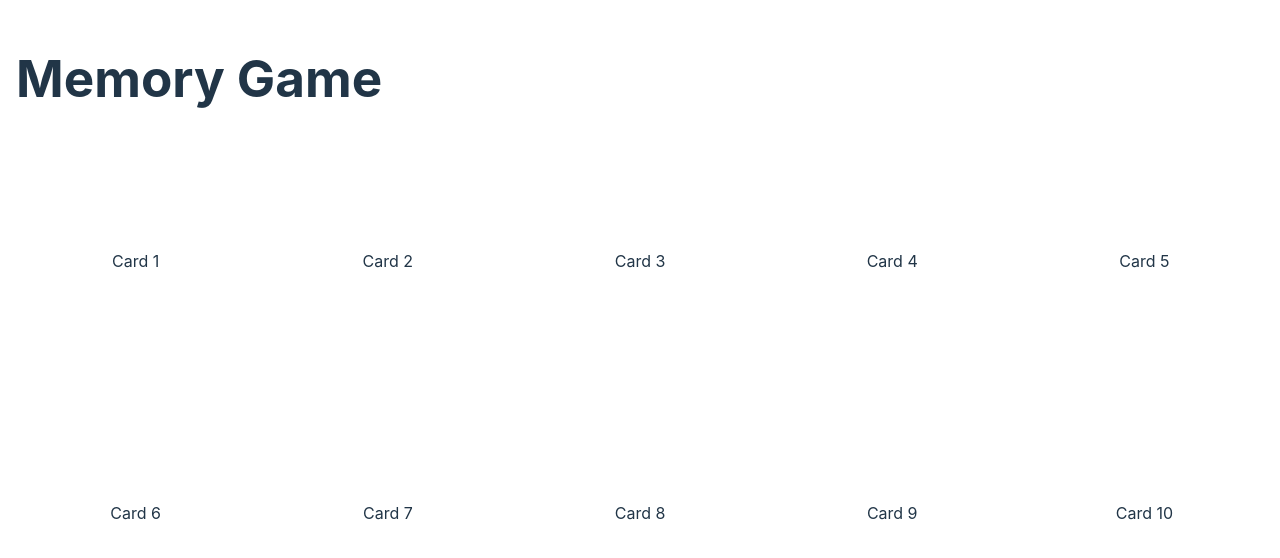
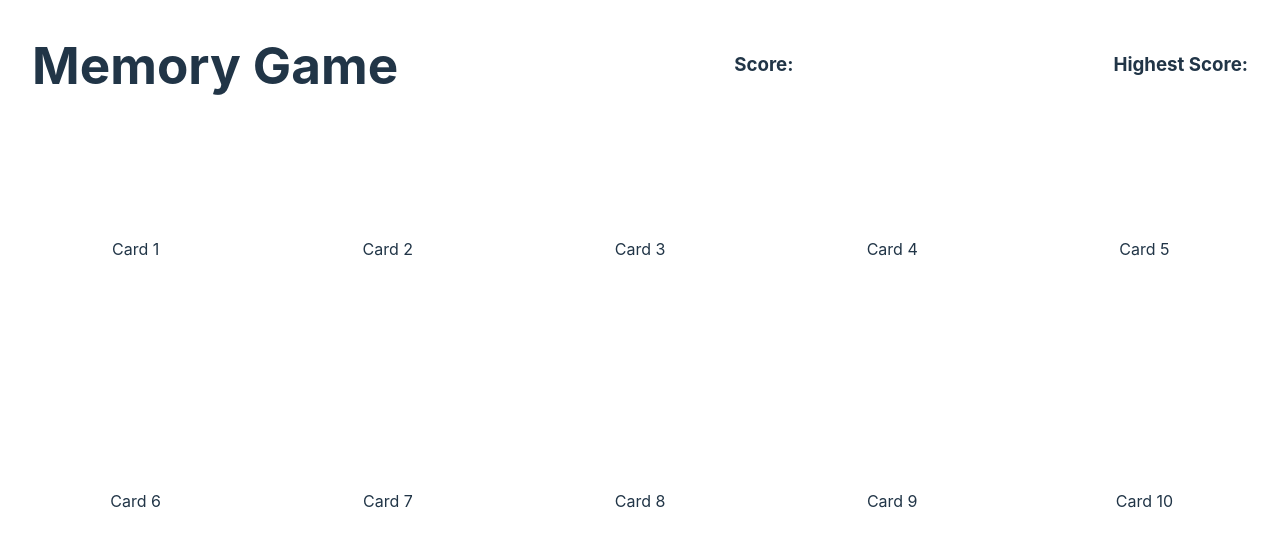
Before and after one commit to Necryl/TOP-Project-Memory-Card, a React (Vite) app: page / in a window 1280 px wide. Shown: the top 558 px of the page. Built offline with nearby package versions, Linux system fonts and the light colour scheme.

Commit message:
create a nav bar and add score indicators

```diff
--- a/src/App.css
+++ b/src/App.css
@@ -3,3 +3,29 @@
   gap: 1vw;
   grid-template-columns: repeat(5, 1fr);
 }
+
+.nav {
+  display: flex;
+  place-content: space-between;
+  align-items: center;
+  gap: 2em;
+  flex-wrap: wrap;
+  padding: 1em;
+}
+
+.nav h1 {
+  margin: 0%;
+  flex: auto;
+}
+
+.scores {
+  display: flex;
+  gap: 1em;
+  place-content: space-between;
+  flex: auto;
+}
+
+#app {
+  display: grid;
+  gap: 1em;
+}
--- a/src/App.jsx
+++ b/src/App.jsx
@@ -12,10 +12,16 @@ function App() {
     return result;
   }
   return (
-    <>
-      <h1>Memory Game</h1>
+    <div id="app">
+      <div className="nav">
+        <h1>Memory Game</h1>
+        <div className="scores">
+          <h3 className="score">Score:</h3>
+          <h3 className="highScore">Highest Score:</h3>
+        </div>
+      </div>
       <div className="board">{renderCards()}</div>
-    </>
+    </div>
   );
 }
 
```
